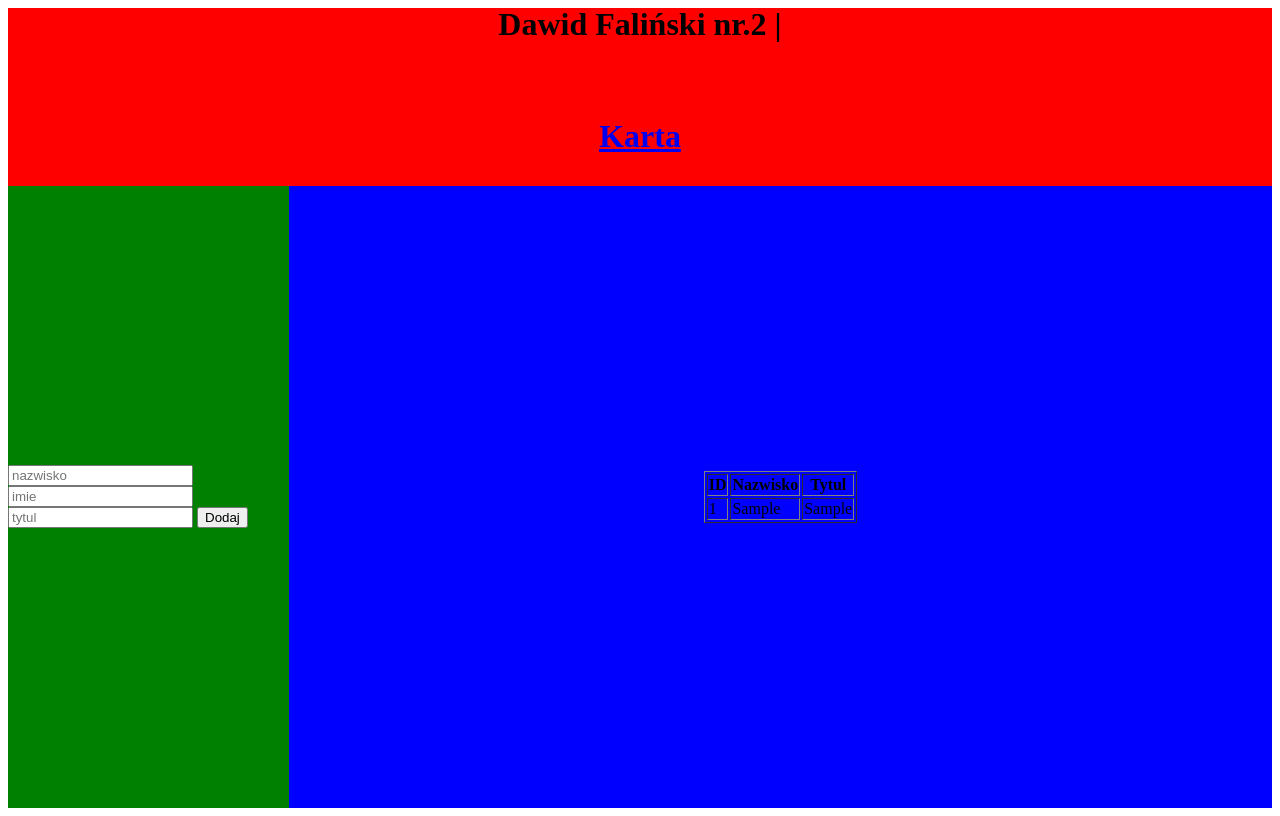
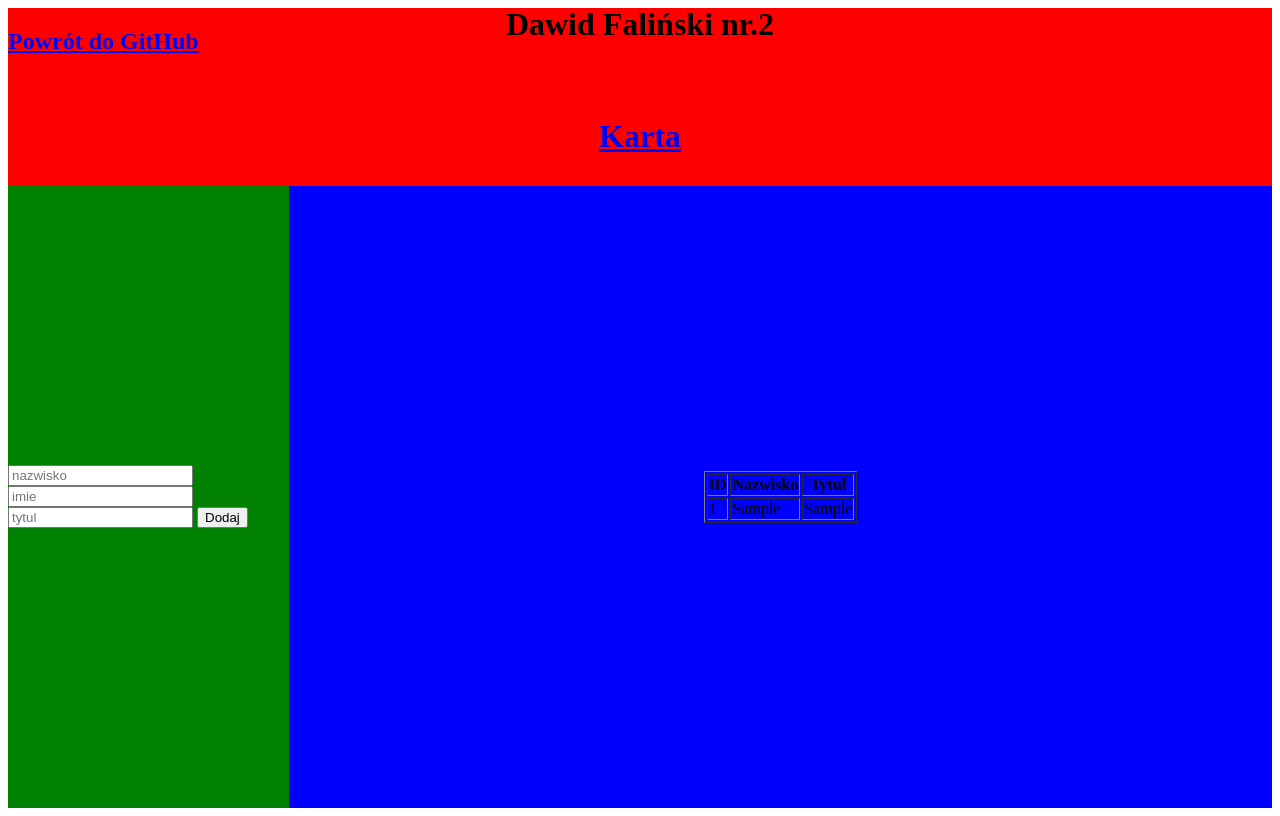
Before and after one commit to 3ti-2020/crud-wiele-do-wielu-dawid-falinski, a PHP site: page /j/ in a window 1280 px wide. Run offline with PHP 8.4, Linux system fonts and the light colour scheme; tables that the repository leaves empty or names only in its code hold one stand-in row (values such as "Sample post"); data that the repository does not hold is empty.

Commit message:
Add files via upload

```diff
--- a/index.php
+++ b/index.php
@@ -8,10 +8,14 @@
 </head>
 <body>
 <div class="container">
-<div class="a">
-    <h1>Dawid Faliński nr.2 |</h1>
+<div class="a1">
+    <a href="https://github.com/3ti-2020/crud-wiele-do-wielu-dawid-falinski"> <h2> Powrót do GitHub <h2> </a>
+</div>
+<div class="a2">
+    <h1>Dawid Faliński nr.2 </h1>
    <p>  <a href="index.html"> <h1> Karta</h1>  </a>  </p>
 </div>
+<div class="a3"> </div>
 <div class="b">
 <form action="insert.php" method="POST" class="formularz">
                     <input type="text" name="autor" id="autor" placeholder="nazwisko">
--- a/style.css
+++ b/style.css
@@ -5,14 +5,28 @@
     grid-template-rows: repeat(9, 1fr);
 }
 
-.a {
+.a1 {
     background: red;
-    grid-column: 1/10;
+    grid-column: 1/4;
+    grid-row: 1/3;
+    display: flex;
+    justify-content: flex-start;
+}
+
+.a2 {
+    background: red;
+    grid-column: 4/7;
     grid-row: 1/3;
     display: flex;
     justify-content: center;
     align-items: center;
     flex-direction: column;
+}
+
+.a3 {
+    background: red;
+    grid-column: 7/10;
+    grid-row: 1/3;
 }
 
 .b {
```
